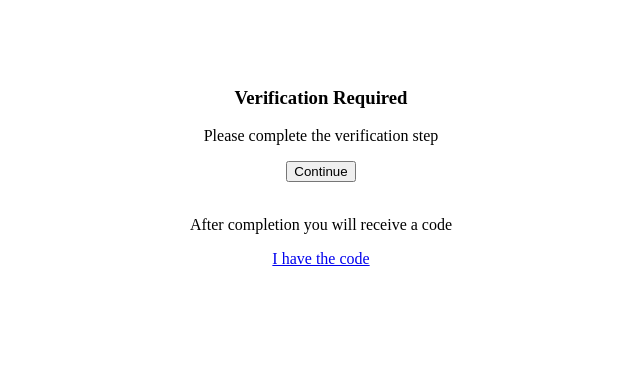
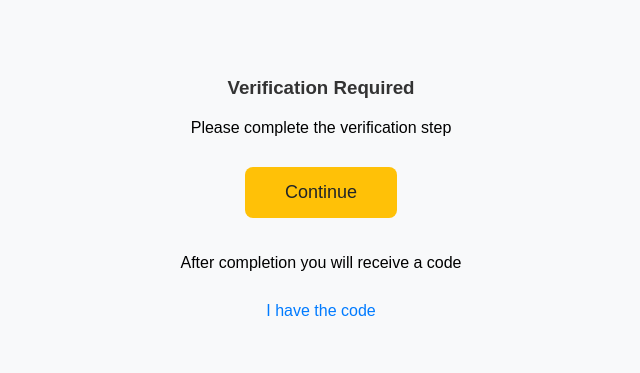
Before and after one commit to appenincomezone/Apeen.io, a plain HTML site: page adpage.html in a window 1280 px wide. Shown: the whole page, without its empty margins (319-959 px from the left). Drawn offline with Linux system fonts and the light colour scheme.

Commit message:
Update adpage.html

```diff
--- a/adpage.html
+++ b/adpage.html
@@ -1,15 +1,55 @@
 <!DOCTYPE html>
-<html>
-<body style="text-align:center;padding-top:60px">
+<html lang="en">
+<head>
+<meta charset="UTF-8">
+<meta name="viewport" content="width=device-width, initial-scale=1.0">
+<title>Verification Step</title>
+<style>
+    body {
+        font-family: Arial, sans-serif;
+        text-align: center;
+        padding: 50px 20px;
+        background: #f8f9fa;
+    }
+    h3 {
+        margin-bottom: 20px;
+        color: #333;
+    }
+    p {
+        font-size: 16px;
+        margin-bottom: 20px;
+    }
+    button {
+        padding: 15px 40px;
+        font-size: 18px;
+        background: #ffc107;
+        color: #212529;
+        border: none;
+        border-radius: 8px;
+        cursor: pointer;
+        margin-bottom: 20px;
+    }
+    button:hover {
+        background: #e0a800;
+    }
+    a {
+        display: inline-block;
+        margin-top: 10px;
+        font-size: 16px;
+        color: #007bff;
+        text-decoration: none;
+    }
+    a:hover {
+        text-decoration: underline;
+    }
+</style>
+</head>
+<body>
 
 <h3>Verification Required</h3>
 <p>Please complete the verification step</p>
 
-<a href="https://www.effectivegatecpm.com/v7781wxp3?key=1d0265c7905154540920873608b07e8c" target="_blank">
-<button>Continue</button>
-</a>
-
-<br><br>
+<a href="https://www.effectivegatecpm.com/v7781wxp3?key=1d0265c7905154540920873608b07e8c" target="_blank"><button>Continue</button></a>
 <p>After completion you will receive a code</p>
 
 <a href="verify.html">I have the code</a>
```
